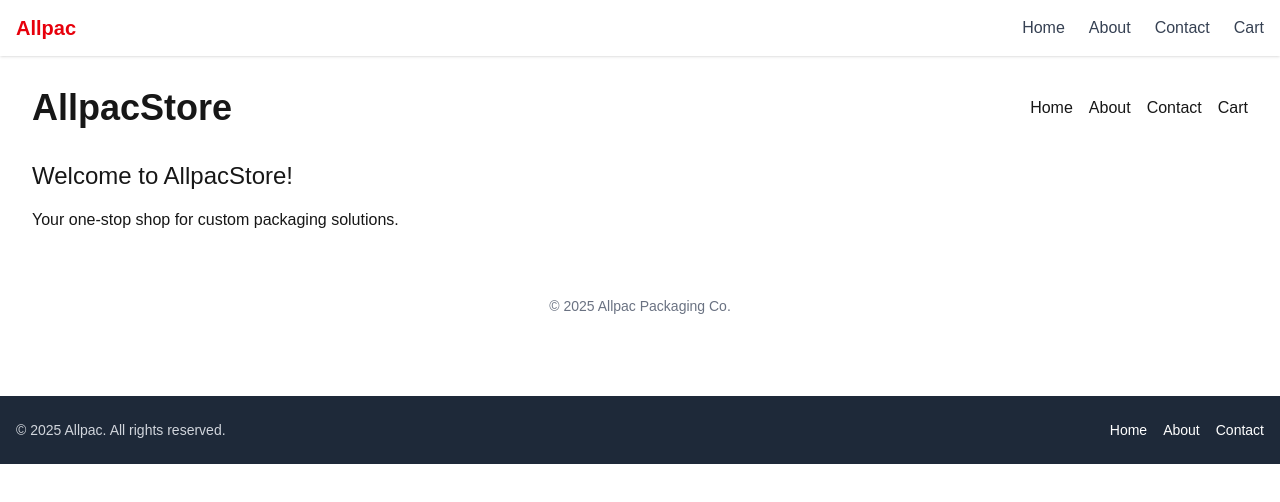
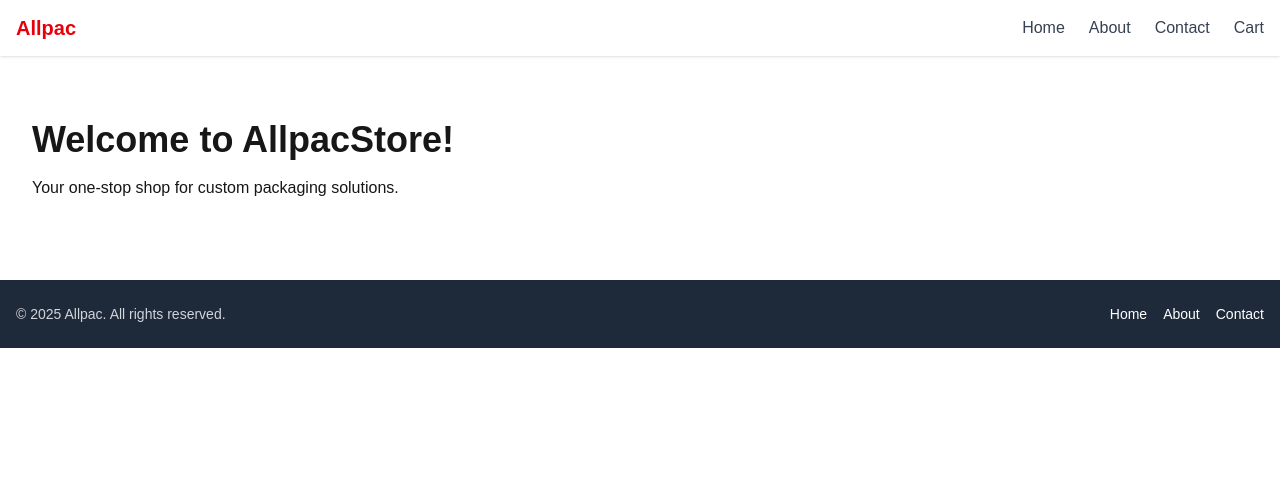
Before and after one commit to Emadedin1/allpacstore, a Next.js app in the folder frontend/: page / in a window 1280 px wide. Shown: the top 502 px of the page. Built offline with nearby package versions, Linux system fonts and the light colour scheme.

Commit message:
Update page.jsx

```diff
--- a/frontend/src/app/page.jsx
+++ b/frontend/src/app/page.jsx
@@ -2,25 +2,9 @@
 
 export default function Home() {
   return (
-    <div className="container mx-auto p-8">
-      <header className="mb-8 flex justify-between items-center">
-        <h1 className="text-4xl font-bold">AllpacStore</h1>
-        <nav className="space-x-4">
-          <a href="/" className="hover:underline">Home</a>
-          <a href="/about" className="hover:underline">About</a>
-          <a href="/contact" className="hover:underline">Contact</a>
-          <a href="/cart" className="hover:underline">Cart</a>
-        </nav>
-      </header>
-
-      <main>
-        <h2 className="text-2xl mb-4">Welcome to AllpacStore!</h2>
-        <p>Your one‑stop shop for custom packaging solutions.</p>
-      </main>
-
-      <footer className="mt-16 text-sm text-center text-gray-500">
-        © {new Date().getFullYear()} Allpac Packaging Co.
-      </footer>
-    </div>
+    <main className="container mx-auto p-8 mt-8">
+      <h1 className="text-4xl font-bold mb-4">Welcome to AllpacStore!</h1>
+      <p>Your one‑stop shop for custom packaging solutions.</p>
+    </main>
   );
 }
```
